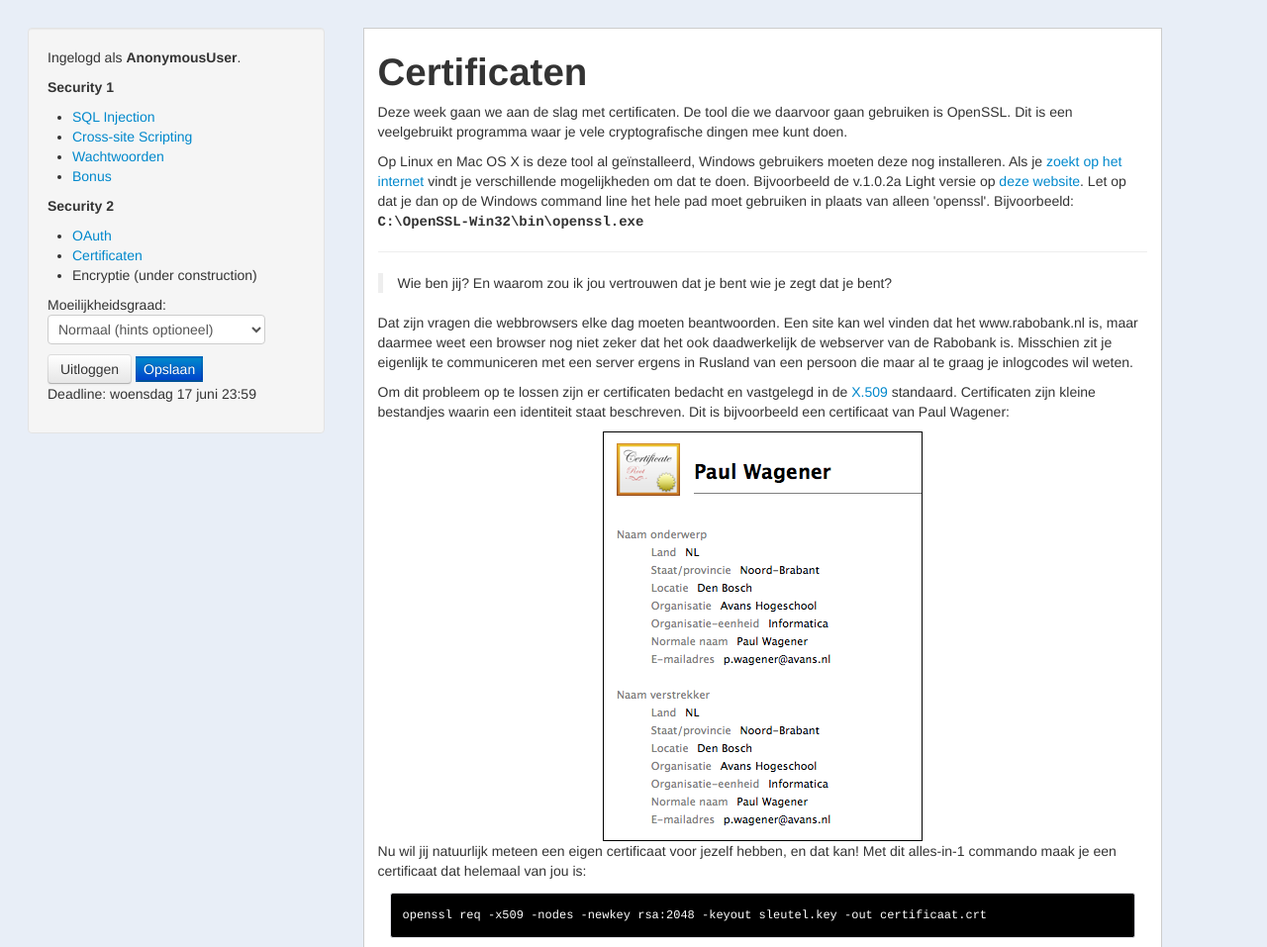
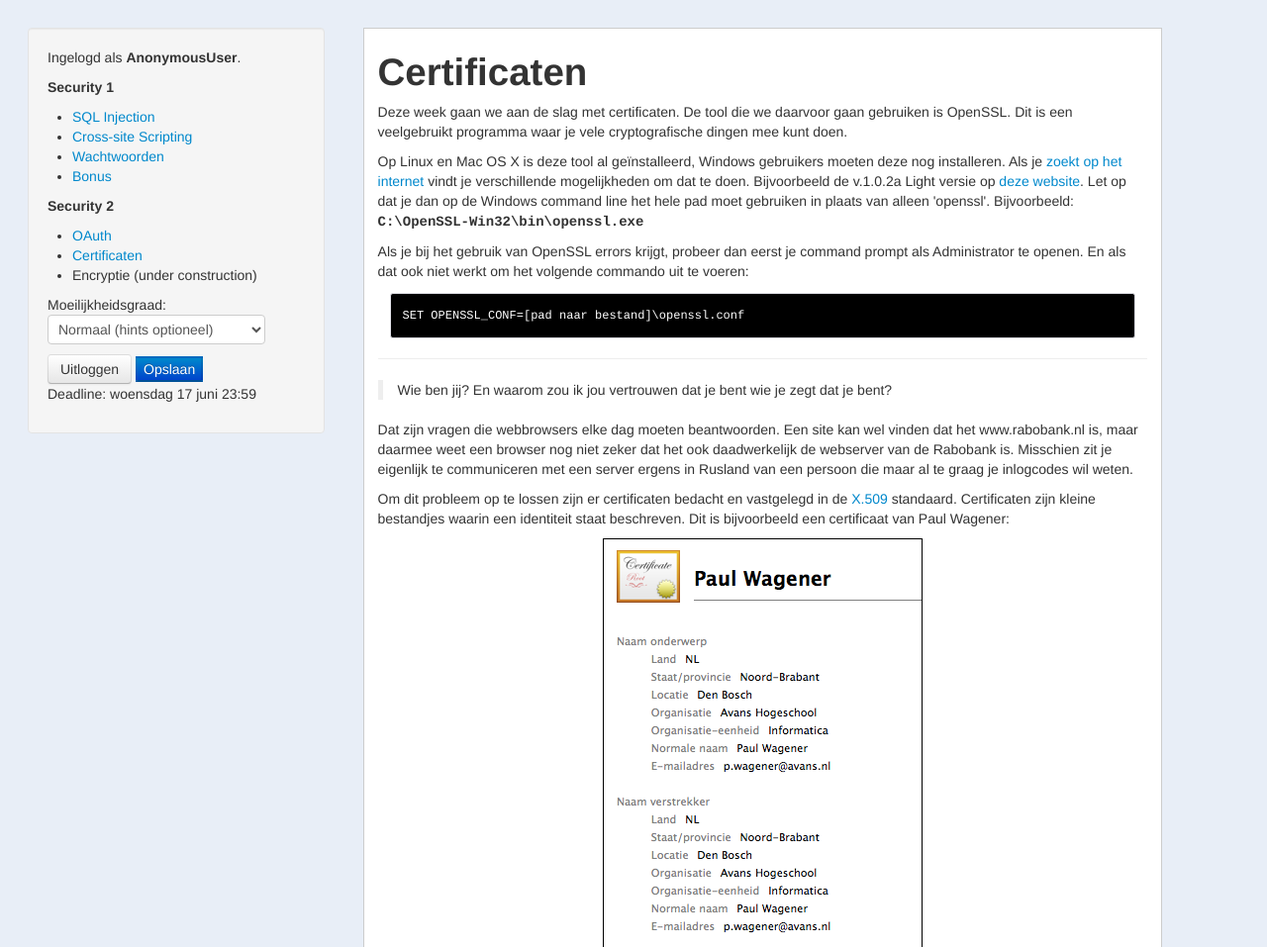
Before and after one commit to Avans/Security-Quiz, a Django app: template templates/certificaten.html in a window 1280 px wide. Shown: the top 957 px of the page at 99% size. Run offline with Django 3.2, Linux system fonts and the light colour scheme; the template is opened without the code that fills it, so the values that code supplies are empty; parts of the project's set-up code (start-up, migrations or seed data) failed here and were passed over.

Commit message:
Windows hints

```diff
--- a/templates/certificaten.html
+++ b/templates/certificaten.html
@@ -8,6 +8,10 @@
           Dit is een veelgebruikt programma waar je vele cryptografische dingen mee kunt doen.</p>
 
       <p>Op Linux en Mac OS X is deze tool al geïnstalleerd, Windows gebruikers moeten deze nog installeren. Als je <a href="http://google.nl/?q=openssl+windows+install" target="_blank">zoekt op het internet</a> vindt je verschillende mogelijkheden om dat te doen. Bijvoorbeeld de v.1.0.2a Light versie op <a href="http://slproweb.com/products/Win32OpenSSL.html">deze website</a>. Let op dat je dan op de Windows command line het hele pad moet gebruiken in plaats van alleen 'openssl'. Bijvoorbeeld: <span class="argument">C:\OpenSSL-Win32\bin\openssl.exe</span></p>
+
+      <p>Als je bij het gebruik van OpenSSL errors krijgt, probeer dan eerst je command prompt als Administrator te openen. En als dat ook niet werkt om het volgende commando uit te voeren:</p>
+
+      <code class="terminal">SET OPENSSL_CONF=[pad naar bestand]\openssl.conf</code>
 
       <hr>
 
```
